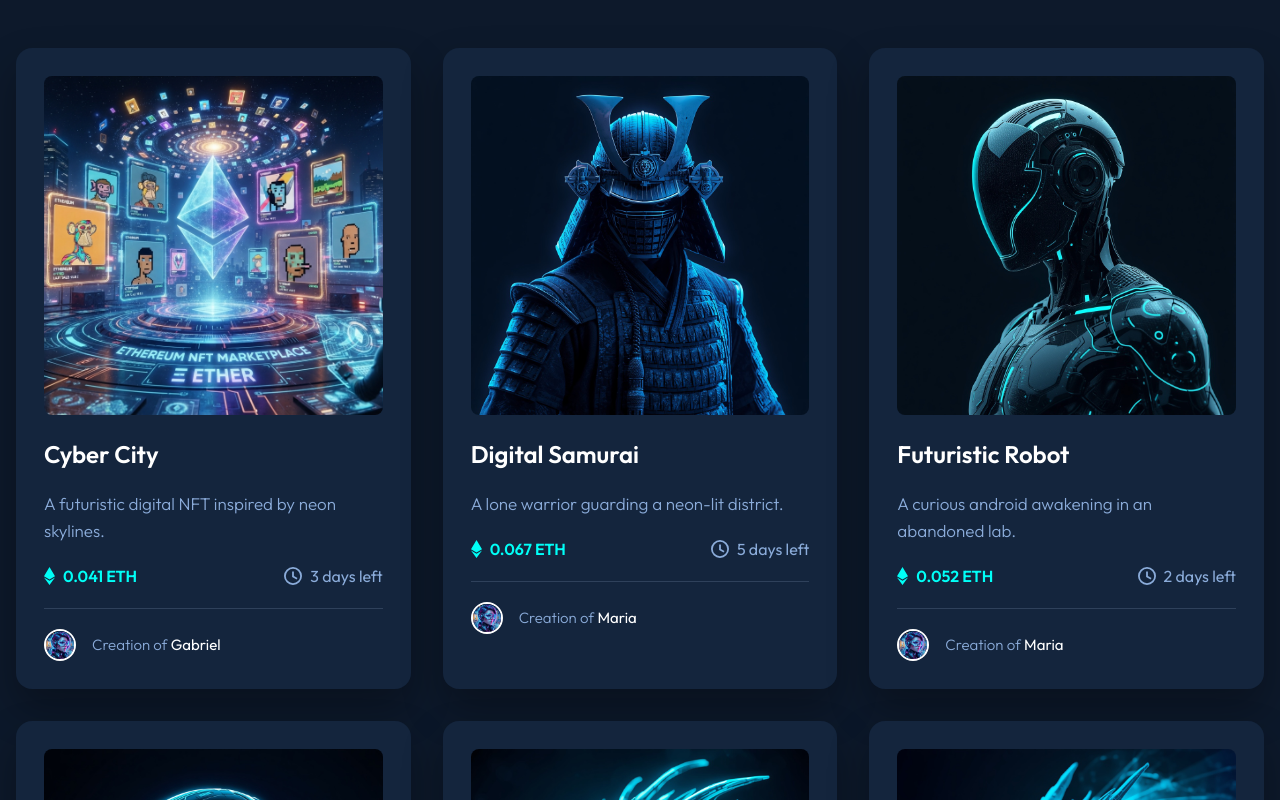
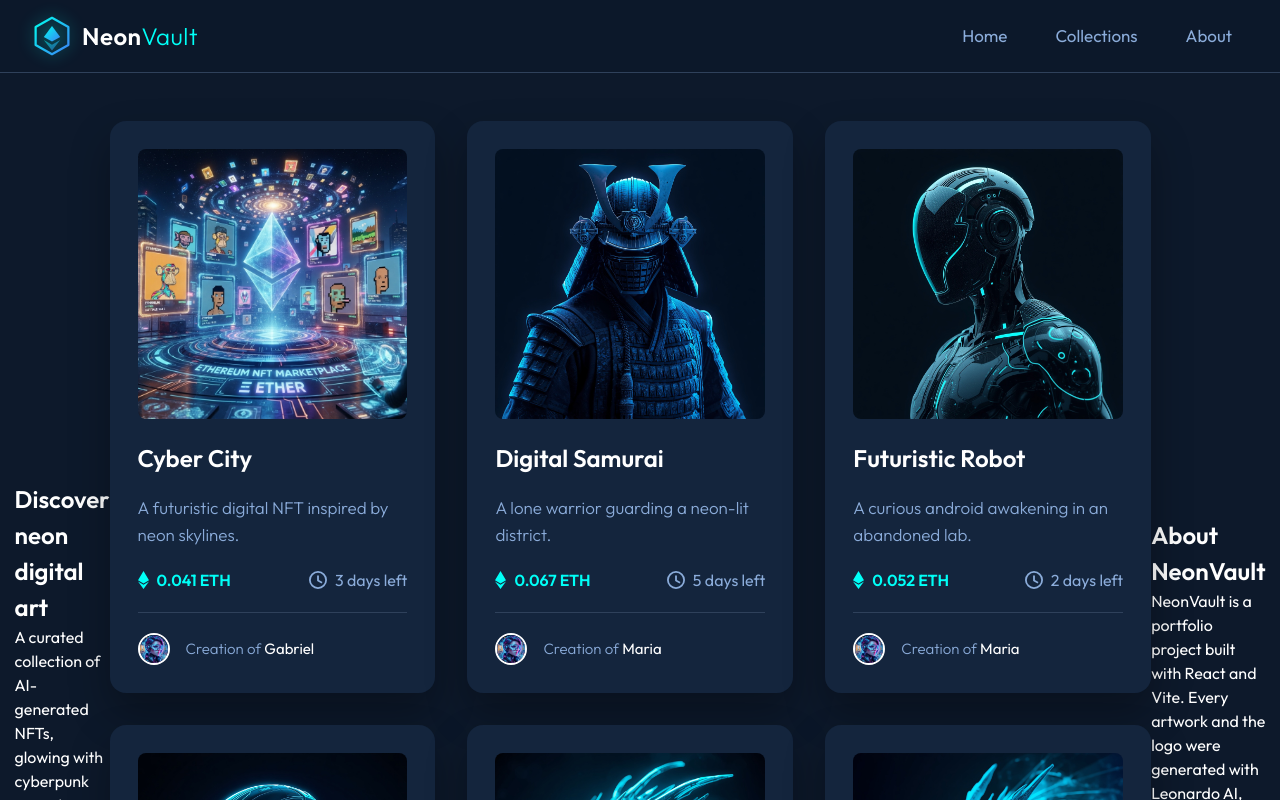
Before and after one commit to Hidemi2008/portfolio-GCSI, a React (Vite) app: page / in a window 1280 px wide. Shown: the top 800 px of the page. Built offline with nearby package versions, Linux system fonts and the light colour scheme.

Commit message:
Create Header

```diff
--- a/src/App.jsx
+++ b/src/App.jsx
@@ -1,12 +1,38 @@
+import Header from './components/Header/Header'
 import CardList from './components/CardList/CardList'
 import nfts from './data/nfts'
 import './App.css'
 
 function App() {
   return (
-    <main className="app">
-      <CardList items={nfts} />
-    </main>
+    <>
+      <Header />
+
+      <main id="home" className="app">
+        <section className="app__hero">
+          <h1 className="app__title">
+            Discover <span className="app__title-accent">neon</span> digital art
+          </h1>
+          <p className="app__subtitle">
+            A curated collection of AI-generated NFTs, glowing with cyberpunk
+            cities, lone samurais and ancient dragons made of code.
+          </p>
+        </section>
+
+        <section id="collections" className="app__collections" aria-label="NFT collection">
+          <CardList items={nfts} />
+        </section>
+
+        <section id="about" className="app__about">
+          <h2 className="app__about-title">About NeonVault</h2>
+          <p className="app__about-text">
+            NeonVault is a portfolio project built with React and Vite. Every
+            artwork and the logo were generated with Leonardo AI, and the cards
+            are animated with Animate.css.
+          </p>
+        </section>
+      </main>
+    </>
   )
 }
 
--- /dev/null
+++ b/src/components/Header/Header.css
@@ -0,0 +1,260 @@
+.header {
+    position: sticky;
+    top: 0;
+    z-index: 100;
+    background-color: hsla(217, 54%, 11%, 0.85);
+    border-bottom: 1px solid var(--color-line);
+    -webkit-backdrop-filter: blur(12px);
+    backdrop-filter: blur(12px);
+}
+
+.header__inner {
+    position: relative;
+    display: flex;
+    align-items: center;
+    justify-content: space-between;
+    gap: 16px;
+    max-width: 1280px;
+    height: 72px;
+    margin: 0 auto;
+    padding: 0 16px;
+}
+
+/* Logo */
+.header__logo {
+    display: inline-flex;
+    align-items: center;
+    gap: 10px;
+    min-width: 0;
+    color: var(--color-white);
+    text-decoration: none;
+}
+
+.header__logo-mark {
+    flex-shrink: 0;
+    width: 36px;
+    height: 36px;
+    filter: drop-shadow(0 0 8px hsla(178, 100%, 50%, 0.45));
+}
+
+.header__logo-text {
+    font-size: 1.375rem;
+    letter-spacing: 0.5px;
+    line-height: 1;
+    white-space: nowrap;
+}
+
+.header__logo-neon {
+    font-weight: 700;
+    color: var(--color-white);
+}
+
+.header__logo-vault {
+    font-weight: 300;
+    color: var(--color-cyan);
+}
+
+/* Mobile toggle */
+.header__toggle {
+    display: inline-flex;
+    align-items: center;
+    gap: 10px;
+    padding: 8px 14px;
+    font: inherit;
+    font-size: 0.9375rem;
+    font-weight: 400;
+    color: var(--color-white);
+    background-color: var(--color-card);
+    border: 1px solid var(--color-line);
+    border-radius: 8px;
+    cursor: pointer;
+    transition: border-color 0.3s ease, color 0.3s ease;
+}
+
+.header__toggle:hover,
+.header__toggle:focus-visible {
+    color: var(--color-cyan);
+    border-color: var(--color-cyan);
+}
+
+.header__burger {
+    display: flex;
+    flex-direction: column;
+    gap: 4px;
+    width: 18px;
+}
+
+.header__burger span {
+    display: block;
+    height: 2px;
+    background-color: currentColor;
+    border-radius: 2px;
+    transition: transform 0.3s ease, opacity 0.3s ease;
+}
+
+.header--open .header__burger span:nth-child(1) {
+    transform: translateY(6px) rotate(45deg);
+}
+
+.header--open .header__burger span:nth-child(2) {
+    opacity: 0;
+}
+
+.header--open .header__burger span:nth-child(3) {
+    transform: translateY(-6px) rotate(-45deg);
+}
+
+/* Navigation (mobile: dropdown panel) */
+.header__nav {
+    position: absolute;
+    top: 100%;
+    left: 0;
+    right: 0;
+    padding: 8px 16px 20px;
+    background-color: var(--color-bg);
+    border-bottom: 1px solid var(--color-line);
+    box-shadow: 0 20px 40px rgba(0, 0, 0, 0.4);
+    visibility: hidden;
+    opacity: 0;
+    transform: translateY(-8px);
+    transition: opacity 0.3s ease, transform 0.3s ease, visibility 0.3s;
+}
+
+.header--open .header__nav {
+    visibility: visible;
+    opacity: 1;
+    transform: translateY(0);
+}
+
+.header__list {
+    display: flex;
+    flex-direction: column;
+    list-style: none;
+}
+
+.header__link {
+    display: block;
+    padding: 14px 4px;
+    font-size: 1.0625rem;
+    font-weight: 400;
+    color: var(--color-soft);
+    text-decoration: none;
+    border-bottom: 1px solid var(--color-line);
+    transition: color 0.3s ease;
+}
+
+.header__list li:last-child .header__link {
+    border-bottom: 0;
+}
+
+.header__link:hover,
+.header__link:focus-visible {
+    color: var(--color-cyan);
+}
+
+.header__toggle:focus-visible,
+.header__link:focus-visible,
+.header__logo:focus-visible {
+    outline: 2px solid var(--color-cyan);
+    outline-offset: 3px;
+    border-radius: 4px;
+}
+
+/* Small phones */
+@media (max-width: 360px) {
+    .header__inner {
+        padding: 0 12px;
+        gap: 8px;
+    }
+
+    .header__logo-mark {
+        width: 30px;
+        height: 30px;
+    }
+
+    .header__logo-text {
+        font-size: 1.125rem;
+    }
+
+    .header__toggle {
+        padding: 8px 10px;
+    }
+}
+
+/* Tablet and up: inline navigation */
+@media (min-width: 768px) {
+    .header__inner {
+        padding: 0 32px;
+    }
+
+    .header__toggle {
+        display: none;
+    }
+
+    .header__nav {
+        position: static;
+        padding: 0;
+        background: none;
+        border: 0;
+        box-shadow: none;
+        visibility: visible;
+        opacity: 1;
+        transform: none;
+    }
+
+    .header__list {
+        flex-direction: row;
+        align-items: center;
+        gap: 8px;
+    }
+
+    .header__link {
+        position: relative;
+        padding: 8px 16px;
+        border-bottom: 0;
+    }
+
+    .header__link::after {
+        content: '';
+        position: absolute;
+        left: 16px;
+        right: 16px;
+        bottom: 2px;
+        height: 2px;
+        background-color: var(--color-cyan);
+        border-radius: 2px;
+        transform: scaleX(0);
+        transition: transform 0.3s ease;
+    }
+
+    .header__link:hover::after,
+    .header__link:focus-visible::after {
+        transform: scaleX(1);
+    }
+}
+
+@media (min-width: 1024px) {
+    .header__logo-mark {
+        width: 40px;
+        height: 40px;
+    }
+
+    .header__logo-text {
+        font-size: 1.5rem;
+    }
+
+    .header__list {
+        gap: 16px;
+    }
+}
+
+@media (prefers-reduced-motion: reduce) {
+
+    .header__toggle,
+    .header__burger span,
+    .header__nav,
+    .header__link,
+    .header__link::after {
+        transition: none;
+    }
+}
--- /dev/null
+++ b/src/components/Header/Header.jsx
@@ -0,0 +1,107 @@
+import { useEffect, useState } from 'react'
+import './Header.css'
+
+const NAV_LINKS = [
+    { label: 'Home', href: '#home' },
+    { label: 'Collections', href: '#collections' },
+    { label: 'About', href: '#about' },
+]
+
+function Logo() {
+    return (
+        <a className="header__logo" href="#home" aria-label="NeonVault - home">
+            <svg
+                className="header__logo-mark"
+                width="40"
+                height="40"
+                viewBox="0 0 44 44"
+                aria-hidden="true"
+                fill="none"
+            >
+                <defs>
+                    <linearGradient id="header-logo-gradient" x1="0" y1="0" x2="1" y2="1">
+                        <stop offset="0" stopColor="#00ffee" />
+                        <stop offset="1" stopColor="#3b82f6" />
+                    </linearGradient>
+                </defs>
+                <path
+                    d="M22 2 40 12v20L22 42 4 32V12Z"
+                    stroke="url(#header-logo-gradient)"
+                    strokeWidth="2.5"
+                    strokeLinejoin="round"
+                />
+                <path d="M22 11 31 23 22 28 13 23Z" fill="url(#header-logo-gradient)" />
+                <path
+                    d="M13 26.5 22 38l9-11.5-9 5.2Z"
+                    fill="url(#header-logo-gradient)"
+                    fillOpacity="0.55"
+                />
+            </svg>
+            <span className="header__logo-text">
+                <span className="header__logo-neon">Neon</span>
+                <span className="header__logo-vault">Vault</span>
+            </span>
+        </a>
+    )
+}
+
+function Header() {
+    const [isOpen, setIsOpen] = useState(false)
+
+    const closeMenu = () => setIsOpen(false)
+
+    useEffect(() => {
+        if (!isOpen) return undefined
+
+        const onKeyDown = (event) => {
+            if (event.key === 'Escape') setIsOpen(false)
+        }
+        const onResize = () => {
+            if (window.innerWidth >= 768) setIsOpen(false)
+        }
+
+        window.addEventListener('keydown', onKeyDown)
+        window.addEventListener('resize', onResize)
+        return () => {
+            window.removeEventListener('keydown', onKeyDown)
+            window.removeEventListener('resize', onResize)
+        }
+    }, [isOpen])
+
+    return (
+        <header className={`header${isOpen ? ' header--open' : ''}`}>
+            <div className="header__inner">
+                <Logo />
+
+                <button
+                    type="button"
+                    className="header__toggle"
+                    aria-expanded={isOpen}
+                    aria-controls="header-nav"
+                    onClick={() => setIsOpen((open) => !open)}
+                >
+                    <span className="header__toggle-label">{isOpen ? 'Close' : 'Menu'}</span>
+                    <span className="header__burger" aria-hidden="true">
+                        <span />
+                        <span />
+                        <span />
+                    </span>
+                </button>
+
+                <nav id="header-nav" className="header__nav" aria-label="Main navigation">
+                    <ul className="header__list">
+                        {NAV_LINKS.map((link) => (
+                            <li key={link.href}>
+                                <a className="header__link" href={link.href} onClick={closeMenu}>
+                                    {link.label}
+                                </a>
+                            </li>
+                        ))}
+                    </ul>
+                </nav>
+            </div>
+        </header>
+    )
+}
+
+export default Header
```
